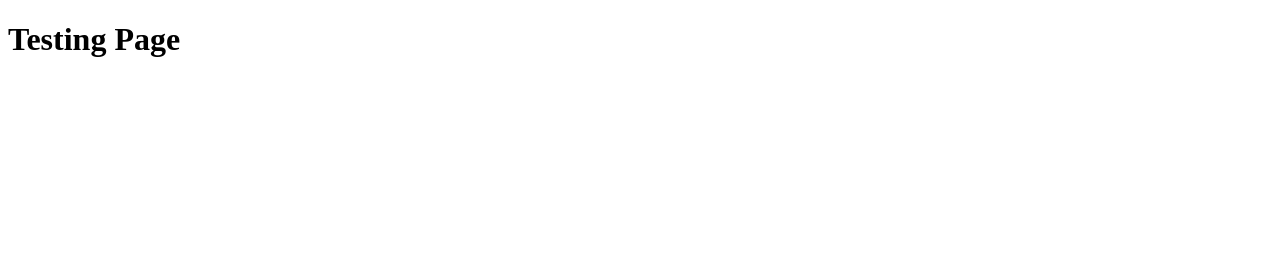
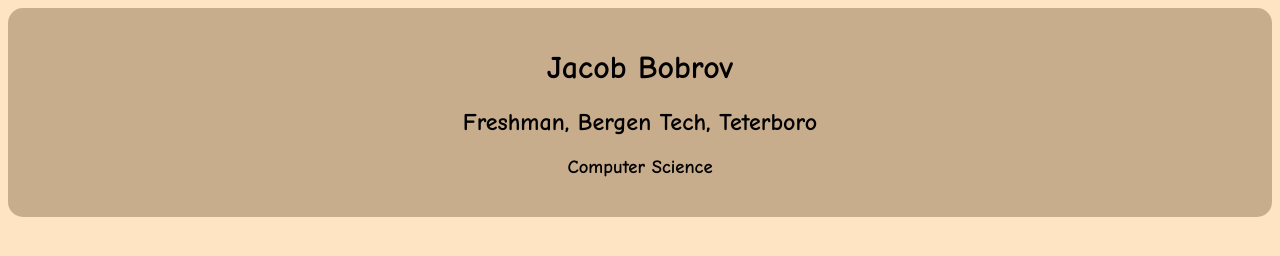
Before and after one commit to jacbob14/Unit1-HTML-EOU-Project, a plain HTML site: page index.html in a window 1280 px wide. Drawn offline with Linux system fonts and the light colour scheme.

Commit message:
10/6 - header established in index.html

```diff
--- a/index.html
+++ b/index.html
@@ -4,8 +4,14 @@
     <meta charset="UTF-8">
     <meta name="viewport" content="width=device-width, initial-scale=1.0">
     <title>Document</title>
+    <link rel="stylesheet" href="style.css">
 </head>
 <body>
-    <h1>Testing Page</h1>
+    <header>
+        <h1>Jacob Bobrov</h1>
+        <h2>Freshman, Bergen Tech, Teterboro</h2>
+        <h3>Computer Science</h3>
+    </header>
+
 </body>
 </html>
--- /dev/null
+++ b/style.css
@@ -0,0 +1,11 @@
+body {
+    background-color: bisque;
+    font-family: "Comic Sans MS";
+}
+
+header {
+    background-color: rgb(200, 173, 141);
+    padding: 20px;
+    text-align: center;
+    border-radius: 15px;
+}
```
Also changed, not shown: about.html (added), contact.html (added), interests.html (added).
